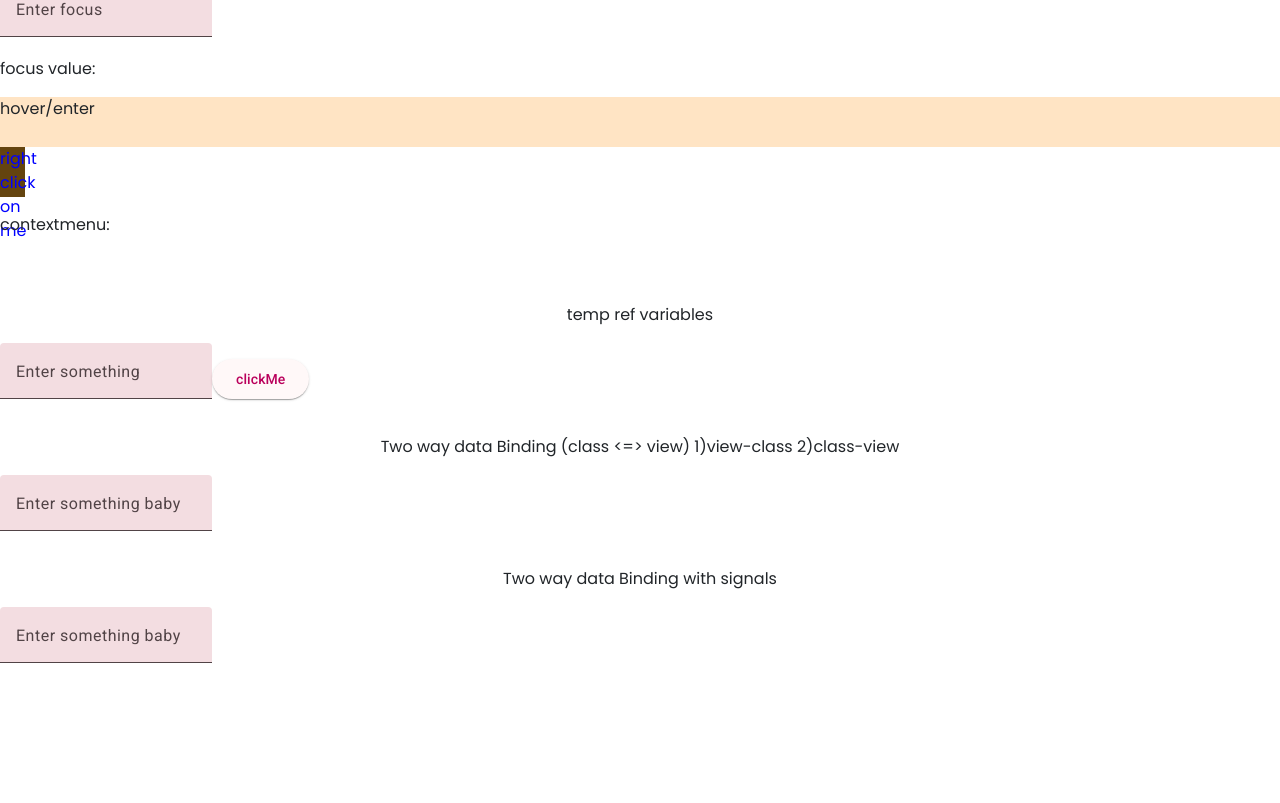
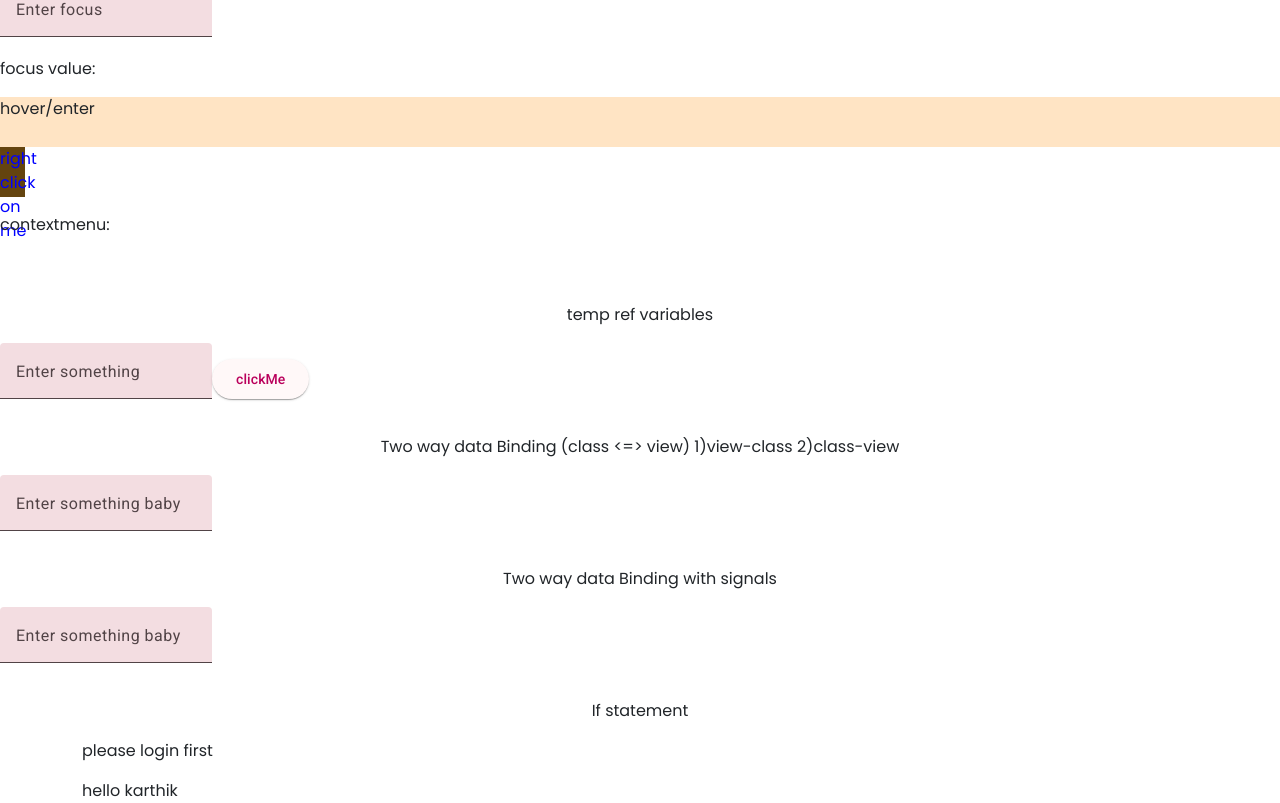
Before and after one commit to karthikeya-mamillapalli/angular19, an Angular app in the folder project_19/: page / in a window 1280 px wide. Shown: the part 2203-3006 px from the top of the page. Before the commit the page ends 2902 px from the top, so only its background shows below. Built offline with nearby package versions, Linux system fonts and the light colour scheme.

Commit message:
is case 19 version

```diff
--- a/project_19/src/app/app.component.html
+++ b/project_19/src/app/app.component.html
@@ -7,3 +7,4 @@
 <app-event-binding></app-event-binding>
 <app-temp-ref-variables></app-temp-ref-variables>
 <app-two-way-data-binding></app-two-way-data-binding>
+<app-if></app-if>
--- a/project_19/src/app/app.component.ts
+++ b/project_19/src/app/app.component.ts
@@ -8,10 +8,11 @@ import { ClassBindingComponent } from "./components/class-binding/class-binding.
 import { EventBindingComponent } from "./components/event-binding/event-binding.component";
 import { TempRefVariablesComponent } from "./components/temp-ref-variables/temp-ref-variables.component";
 import { TwoWayDataBindingComponent } from "./components/two-way-data-binding/two-way-data-binding.component";
+import { IfComponent } from "./components/if/if.component";
 
 @Component({
   selector: 'app-root',
-  imports: [RouterOutlet, TestComponent, InterpolationComponent, PropertyBindingComponent, StyleBindingComponent, ClassBindingComponent, EventBindingComponent, TempRefVariablesComponent, TwoWayDataBindingComponent],
+  imports: [RouterOutlet, TestComponent, InterpolationComponent, PropertyBindingComponent, StyleBindingComponent, ClassBindingComponent, EventBindingComponent, TempRefVariablesComponent, TwoWayDataBindingComponent, IfComponent],
   templateUrl: './app.component.html',
   styleUrl: './app.component.css'
 })
--- /dev/null
+++ b/project_19/src/app/components/if/if.component.html
@@ -0,0 +1,26 @@
+<div style="display: flex;justify-content: center;">
+    <p style="font-size: 25px; color: purple;"></p>
+    <p>If statement</p>
+</div>
+<div class="container">
+    @if(!isLoggedIn){
+        <p>
+  hi baby
+        </p>
+    }
+    @else {
+       <p>please login first</p>
+    }
+    <!--alias never works
+    -->
+    <!-- @if (user as u) {
+        <p>hello {{u.name}}}</p>
+    } -->
+@if(user){
+    hello {{user.name}}
+}
+@else {
+    no use baby
+}
+
+</div>
--- /dev/null
+++ b/project_19/src/app/components/if/if.component.ts
@@ -0,0 +1,15 @@
+import { Component } from '@angular/core';
+
+@Component({
+  selector: 'app-if',
+  imports: [],
+  templateUrl: './if.component.html',
+  styleUrl: './if.component.css'
+})
+export class IfComponent {
+isLoggedIn=true;
+user={
+  name:"karthik",
+  isAdmin:true
+}
+}
```
Also changed, not shown: project_19/src/app/components/if/if.component.css (added).
